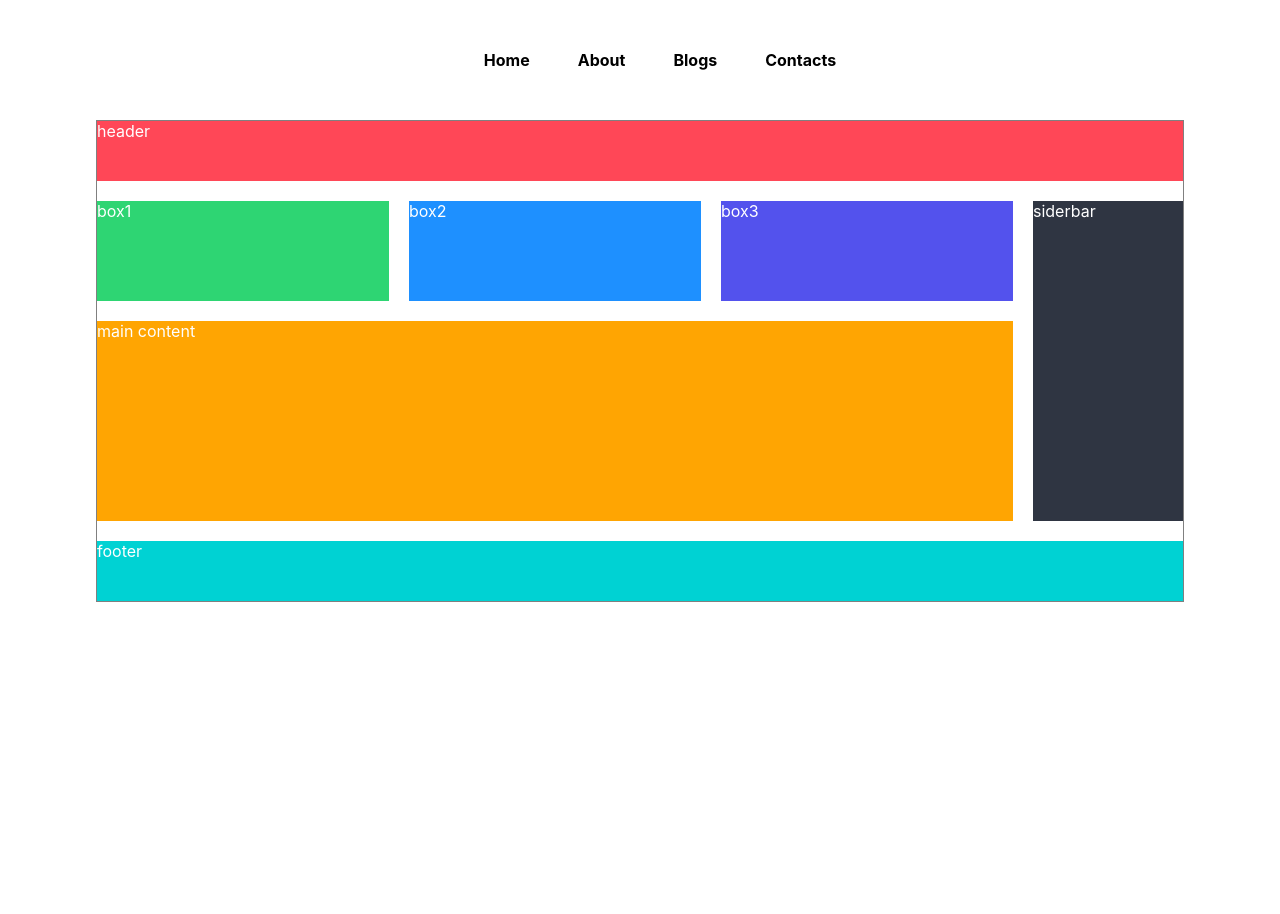
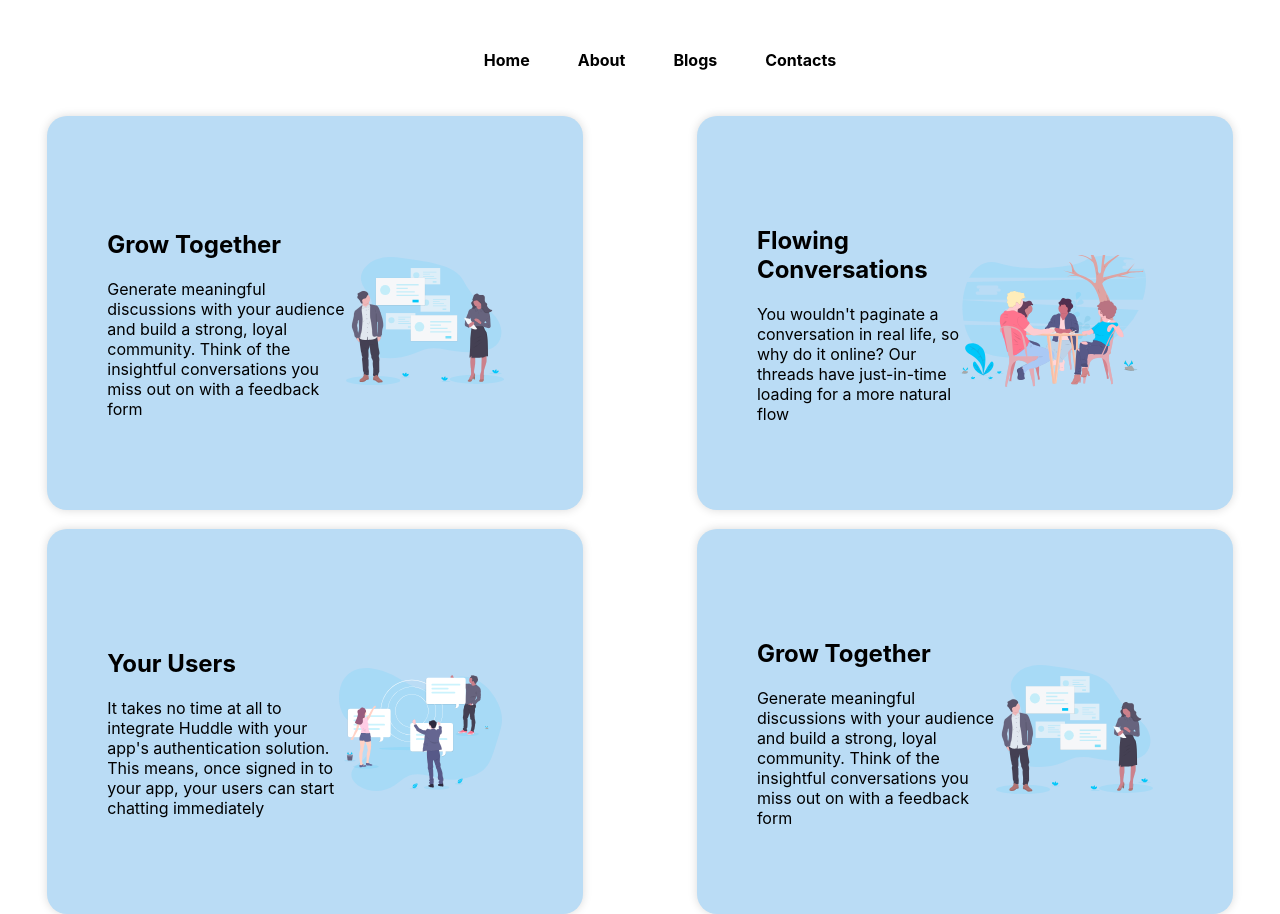
Before and after one commit to darshak1503/next-js_learning, a Next.js app: page / in a window 1280 px wide. Before the commit the page ends 800 px from the top, so only its background shows below. Built offline with nearby package versions, Linux system fonts and the light colour scheme.

Commit message:
grid 4 card design done in home page

```diff
--- a/components/Grid.js
+++ b/components/Grid.js
@@ -1,8 +1,21 @@
-import React from 'react';
-import { Stylemain, Stylediv1 ,Stylediv2 ,Stylediv3, Stylediv4, Stylediv5 ,Stylediv6, Stylediv7} from './Style/Grid.styled'
+import React from "react";
+import {
+  Stylemain,
+  Stylediv1,
+  Stylediv2,
+  Stylediv3,
+  Stylediv4,
+  Stylediv5,
+  Stylediv6,
+  Stylediv7,
+  Stylegrid,
+  Cards,
+  Div,
+} from "./Style/Grid.styled";
 export default function Grid() {
   return (
-    <Stylemain>
+    <>
+      {/* <Stylemain>
         <Stylediv1>header</Stylediv1>
         <Stylediv2>box1</Stylediv2>
         <Stylediv3>box2</Stylediv3>
@@ -10,6 +23,48 @@ export default function Grid() {
         <Stylediv5>siderbar</Stylediv5>
         <Stylediv6>main content</Stylediv6>
         <Stylediv7>footer</Stylediv7>
-    </Stylemain>
-  )
+    </Stylemain> */}
+
+
+      <Div>
+          <Stylegrid>
+            <div>
+              <h2>Grow Together</h2>
+              <p>Generate meaningful discussions with your audience and build a strong, loyal community. Think of the insightful conversations you miss out on with a feedback form</p>
+            </div>
+            <div>
+              <img src= './images/illustration-grow-together.svg' alt="" />
+            </div>
+          </Stylegrid>
+          <Stylegrid>
+            <div>
+              <h2>Flowing Conversations</h2>
+              <p>You wouldn't paginate a conversation in real life, so why do it online? Our threads have just-in-time loading for a more natural flow</p>
+            </div>
+            <div>
+              <img src= './images/illustration-flowing-conversation.svg' alt="" />
+            </div>
+          </Stylegrid>
+          <Stylegrid>
+            <div>
+              <h2>Your Users</h2>
+              <p>It takes no time at all to integrate Huddle with your app's authentication solution. This means, once signed in to your app, your users can start chatting immediately</p>
+            </div>
+            <div>
+              <img src= './images/illustration-your-users.svg' alt="" />
+            </div>
+          </Stylegrid>
+          <Stylegrid>
+            <div>
+              <h2>Grow Together</h2>
+              <p>Generate meaningful discussions with your audience and build a strong, loyal community. Think of the insightful conversations you miss out on with a feedback form</p>
+            </div>
+            <div>
+              <img src= './images/illustration-grow-together.svg' alt="" />
+            </div>
+          </Stylegrid>
+      </Div>
+
+    </>
+  );
 }
--- a/components/Style/Grid.styled.js
+++ b/components/Style/Grid.styled.js
@@ -1,46 +1,71 @@
 import styled from "styled-components";
 
-export const Stylemain = styled.div`
- width: 85%;
- height: 80%;
- color:white;
- margin: 50px auto;
- border: 1px solid grey;
- display: grid;
- grid-template-rows: 60px 100px 200px 60px;
- grid-template-columns: repeat(3, 1fr) 150px;
- grid-gap: 20px;
-`
+// export const Stylemain = styled.div`
+//   width: 85%;
+//   height: 80%;
+//   color: white;
+//   margin: 50px auto;
+//   border: 1px solid grey;
+//   display: grid;
+//   grid-template-rows: 60px 100px 200px 60px;
+//   grid-template-columns: repeat(3, 1fr) 150px;
+//   grid-gap: 20px;
+// `;
 
-export const Stylediv1 = styled.div`
-background-color: #ff4757;
-grid-column: 1/-1;
-`
+// export const Stylediv1 = styled.div`
+//   background-color: #ff4757;
+//   grid-column: 1/-1;
+// `;
 
-export const Stylediv2 = styled.div`
-background-color: #2ed573;
-`
+// export const Stylediv2 = styled.div`
+//   background-color: #2ed573;
+// `;
 
-export const Stylediv3 = styled.div`
-background-color: #1e90ff;
-`
+// export const Stylediv3 = styled.div`
+//   background-color: #1e90ff;
+// `;
 
-export const Stylediv4 = styled.div`
-background-color: #5352ed;
-`
+// export const Stylediv4 = styled.div`
+//   background-color: #5352ed;
+// `;
 
-export const Stylediv5 = styled.div`
-background-color: #2f3542;
-grid-row: 2/4;
-grid-column:4/5;
-`
+// export const Stylediv5 = styled.div`
+//   background-color: #2f3542;
+//   grid-row: 2/4;
+//   grid-column: 4/5;
+// `;
 
-export const Stylediv6 = styled.div`
-background-color: #ffa502;
-grid-column:1/ 4;
-`
+// export const Stylediv6 = styled.div`
+//   background-color: #ffa502;
+//   grid-column: 1/ 4;
+// `;
 
-export const Stylediv7 = styled.div`
-background-color: #00d2d3;
-grid-column: 1/-1;
-`
+// export const Stylediv7 = styled.div`
+//   background-color: #00d2d3;
+//   grid-column: 1/-1;
+// `;
+
+export const Stylegrid = styled.div`
+  display : flex;
+  align-items: center;
+  background-color: #badcf5;
+  border-radius: 20px;
+  box-shadow: 0 0 10px rgba(0, 0, 0, 0.15);
+  margin: 30px auto;
+  padding: 60px 40px 40px 60px;
+  width: 85%;
+  height:100%;
+  img {
+    width: 80%;
+  }
+
+`;
+
+
+
+export const Div = styled.div`
+  display: grid;
+  grid-template-columns: repeat(2, 1fr);
+  grid-gap: 1.2rem;
+  background-color:#fff;
+`;
--- a/pages/content.js
+++ b/pages/content.js
@@ -17,6 +17,12 @@ const content = [
       body: "It takes no time at all to integrate Huddle with your app's authentication solution. This means, once signed in to your app, your users can start chatting immediately.",
       image: 'illustration-your-users.svg',
     },
+    {
+      id: 4,
+      title: 'Flowing Conversations',
+      body: "You wouldn't paginate a conversation in real life, so why do it online? Our threads have just-in-time loading for a more natural flow.",
+      image: 'illustration-flowing-conversation.svg',
+    },
   ]
 
   export default content
--- a/pages/index.js
+++ b/pages/index.js
@@ -3,7 +3,7 @@ import Image from "next/image";
 import styles from "../styles/Home.module.css";
 import Link from "next/link";
 import Grid from "../components/Grid";
-
+import content from './content';
 export default function Home() {
   return (
     // <div className={styles.container}>
@@ -65,7 +65,10 @@ export default function Home() {
     //   <footer className={styles.footer}></footer>
     // </div>
     <>
-    <Grid/>
+   {/* {content.map((item, index) => (
+            <Grid key={index} item={item} />
+          ))} */}
+          <Grid/>
     </>
   );
 }
```
